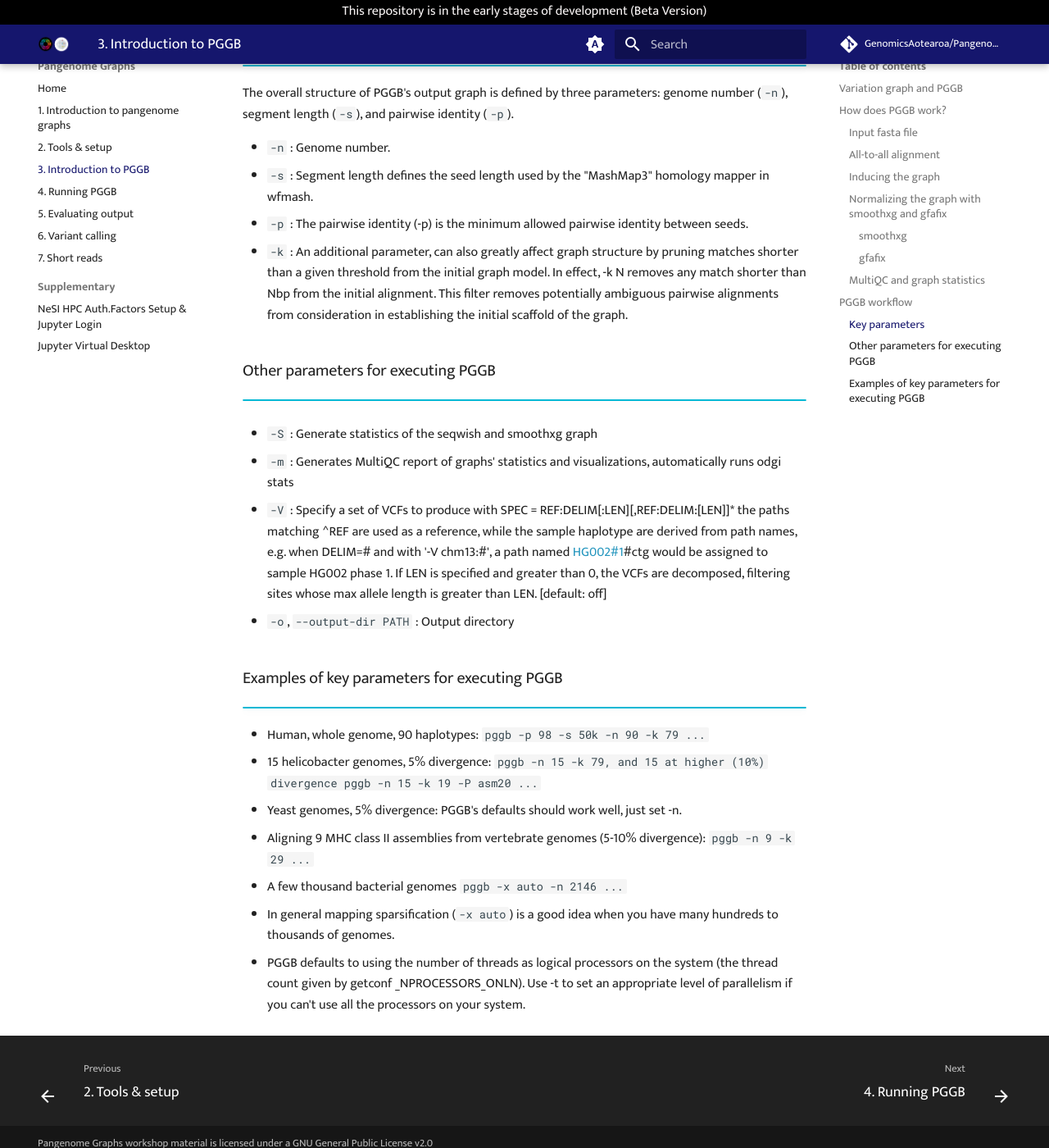
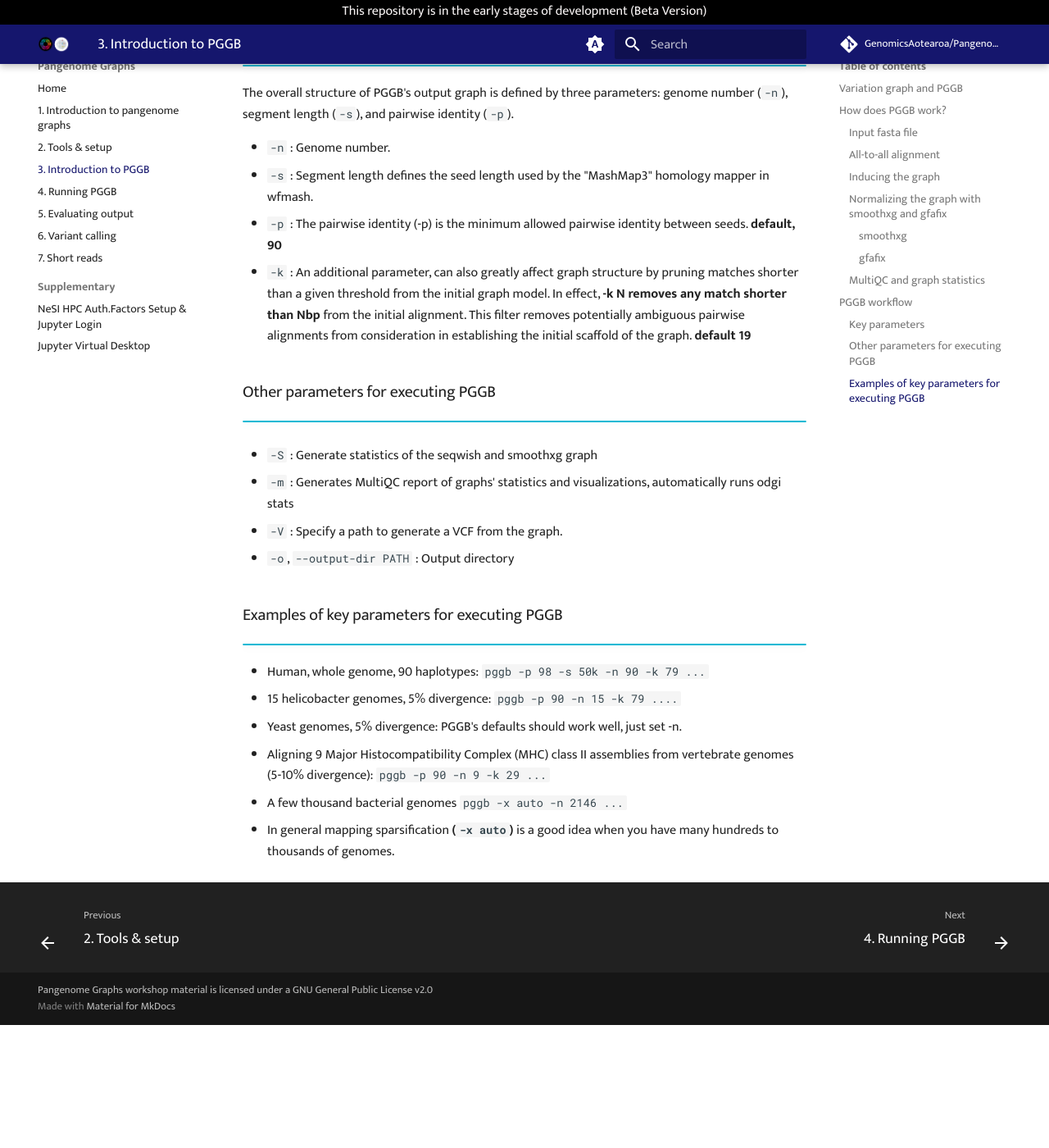
Before and after one commit to GenomicsAotearoa/Pangenome-Graphs-Workshop, an MkDocs documentation site: the page built from docs/3_Introduction_to_pggb.md, in a window 1280 px wide and 1400 px high, scrolled down 5463 px. Shown: the whole window at 82% size. Built offline with MkDocs 1.6.1 and Material for MkDocs 9.7.7, drawn with Linux system fonts in a browser that asks for light colours; comment, search, counter and statistics services are not loaded; after the commit the page ends 6713 px from its top, so only the background shows below that; some of the changed text lies outside the part shown.

Commit message:
Update 3_Introduction_to_pggb.md

```diff
--- a/docs/3_Introduction_to_pggb.md
+++ b/docs/3_Introduction_to_pggb.md
@@ -6,7 +6,7 @@
 ![Variation graphs](theme_figures/example_of_Graph_reference_small.png)
 https://www.bioworld.com/articles/696850-pangenome-gives-more-panoramic-view-of-human-diversity?v=preview
 
-- Variation graphs offer a compact representation of genetic variation across a population in the form of bidirected DNA sequence graphs, encompassing large-scale SVs like inversions and duplications.
+- Variation graphs provide a compact representation of genetic variation across a population in the form of bidirected DNA sequence graphs, and they can encompass large-scale structural variants (SVs) such as inversions and duplications.
 
 - PGGB, the the PanGenome Graph Builder, is a reference-free pangenome graph constuction method. PGGB builds pangenome graphs from a set of input sequences.
 
@@ -93,9 +93,9 @@ The overall structure of PGGB's output graph is defined by three parameters: gen
 
 - `-n` : Genome number.
 - `-s` : Segment length defines the seed length used by the "MashMap3" homology mapper in wfmash.
-- `-p` : The pairwise identity (-p) is the minimum allowed pairwise identity between seeds.
+- `-p` : The pairwise identity (-p) is the minimum allowed pairwise identity between seeds. **default, 90**
 
-- `-k` : An additional parameter, can also greatly affect graph structure by pruning matches shorter than a given threshold from the initial graph model. In effect, -k N removes any match shorter than Nbp from the initial alignment. This filter removes potentially ambiguous pairwise alignments from consideration in establishing the initial scaffold of the graph.
+- `-k` : An additional parameter, can also greatly affect graph structure by pruning matches shorter than a given threshold from the initial graph model. In effect, **-k N removes any match shorter than Nbp** from the initial alignment. This filter removes potentially ambiguous pairwise alignments from consideration in establishing the initial scaffold of the graph. **default 19**
 
 
 ### Other parameters for executing PGGB
@@ -105,7 +105,7 @@ The overall structure of PGGB's output graph is defined by three parameters: gen
 
 - `-m` : Generates MultiQC report of graphs' statistics and visualizations, automatically runs odgi stats
 
-- `-V` : Specify a set of VCFs to produce with SPEC = REF:DELIM[:LEN][,REF:DELIM:[LEN]]* the paths matching ^REF are used as a reference, while the sample haplotype are derived from path names, e.g. when DELIM=# and with '-V chm13:#', a path named HG002#1#ctg would be assigned to sample HG002 phase 1. If LEN is specified and greater than 0, the VCFs are decomposed, filtering sites whose max allele length is greater than LEN. [default: off]
+- `-V` : Specify a path to generate a VCF from the graph.
 
 - `-o`, `--output-dir PATH` : Output directory
 
@@ -114,9 +114,8 @@ The overall structure of PGGB's output graph is defined by three parameters: gen
 !!! info ""
 
 - Human, whole genome, 90 haplotypes: `pggb -p 98 -s 50k -n 90 -k 79 ...`
-- 15 helicobacter genomes, 5% divergence: `pggb -n 15 -k 79, and 15 at higher (10%) divergence pggb -n 15 -k 19 -P asm20 ...`
+- 15 helicobacter genomes, 5% divergence: `pggb -p 90 -n 15 -k 79 ....`
 - Yeast genomes, 5% divergence: PGGB's defaults should work well, just set -n.
-- Aligning 9 MHC class II assemblies from vertebrate genomes (5-10% divergence): `pggb -n 9 -k 29 ...`
+- Aligning 9 Major Histocompatibility Complex (MHC) class II assemblies from vertebrate genomes (5-10% divergence): `pggb -p 90 -n 9 -k 29 ...`
 - A few thousand bacterial genomes `pggb -x auto -n 2146 ...`
-  - In general mapping sparsification (`-x auto`) is a good idea when you have many hundreds to thousands of genomes.
-- PGGB defaults to using the number of threads as logical processors on the system (the thread count given by getconf _NPROCESSORS_ONLN). Use -t to set an appropriate level of parallelism if you can't use all the processors on your system.
+  - In general mapping sparsification **(`-x auto`)** is a good idea when you have many hundreds to thousands of genomes.
```
